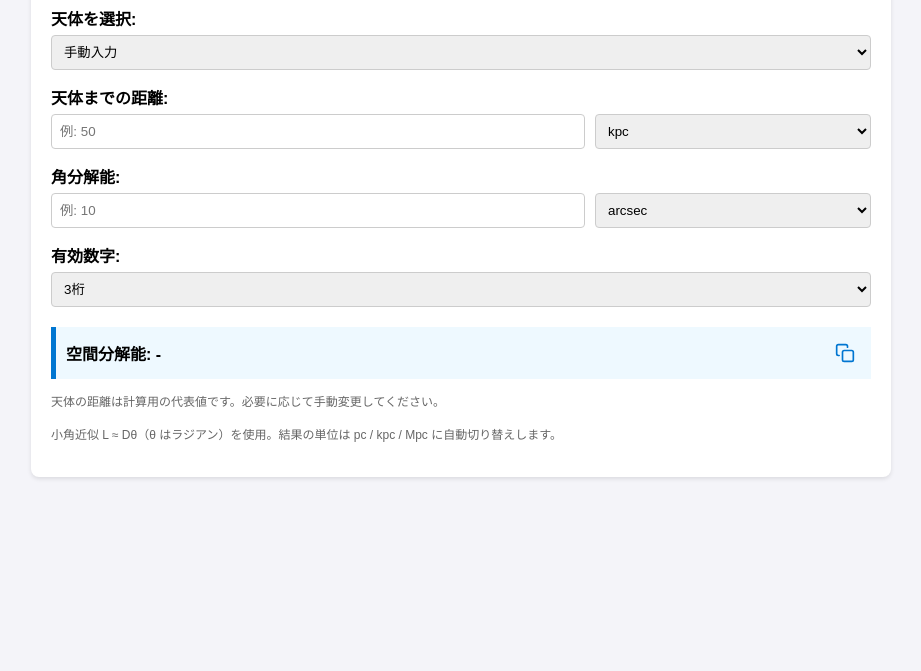
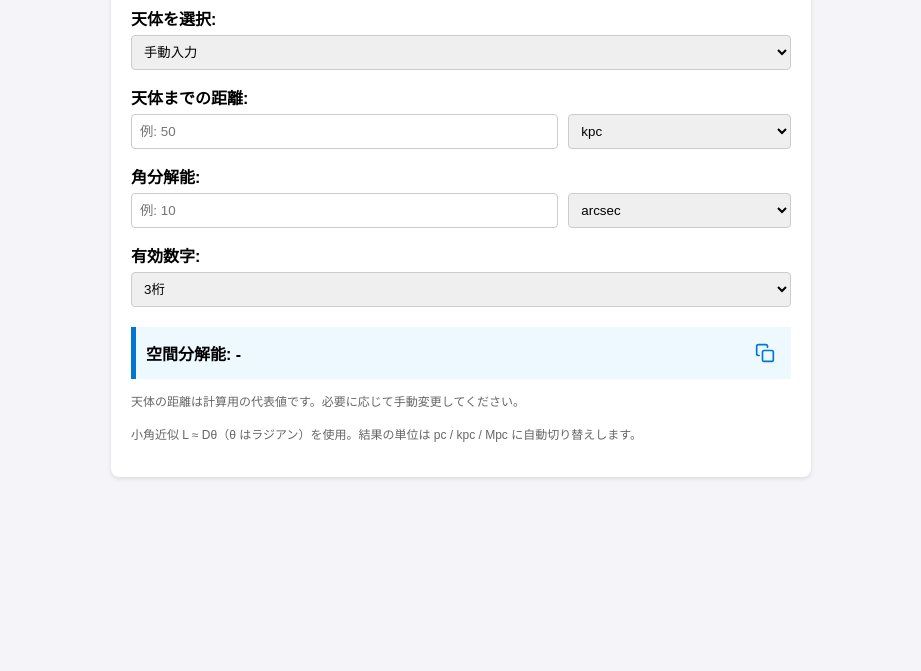
Before and after one commit to naoya-namba/radio_tools, a plain HTML site: page angular-spatial-resolution/index.html in a window 1280 px wide. Shown: the part 129-800 px from the top of the page, without its empty margins (179-1100 px from the left). Drawn offline with Linux system fonts and the light colour scheme.

Commit message:
Update tools

```diff
--- a/angular-spatial-resolution/index.html
+++ b/angular-spatial-resolution/index.html
@@ -6,7 +6,7 @@
 <title>角分解能 → 空間分解能</title>
 <style>
 body {font-family:sans-serif;margin:40px;background:#f4f4f9;}
-.flex-container {display:flex;gap:20px;flex-wrap:wrap;max-width:860px;margin:0 auto;}
+.flex-container {display:flex;gap:20px;flex-wrap:wrap;max-width:700px;margin:0 auto;}
 .container {flex:1;min-width:0;background:#fff;padding:20px;border-radius:8px;box-shadow:0 2px 4px rgba(0,0,0,.1);}
 .form-group {margin-bottom:15px;}
 .input-row {display:flex;gap:10px;align-items:stretch;}
```
